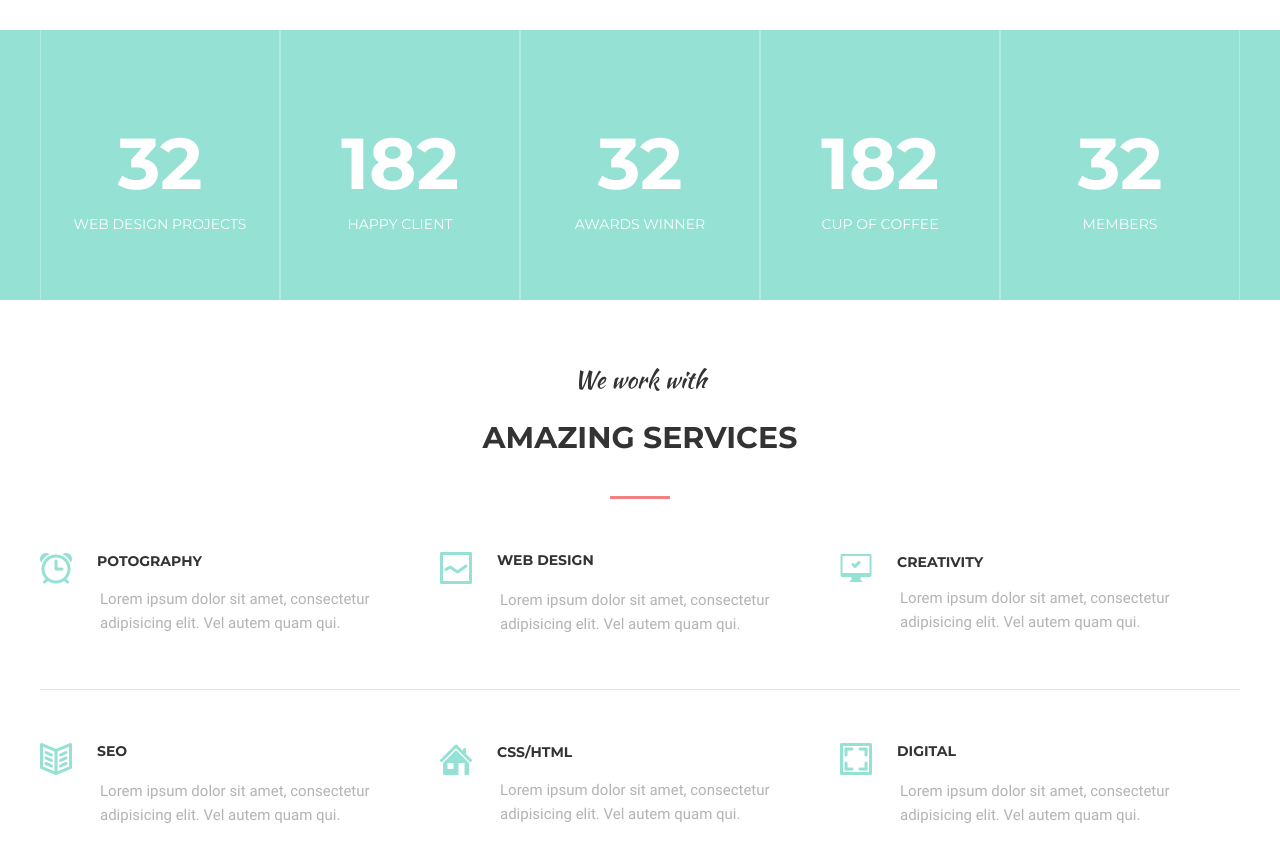
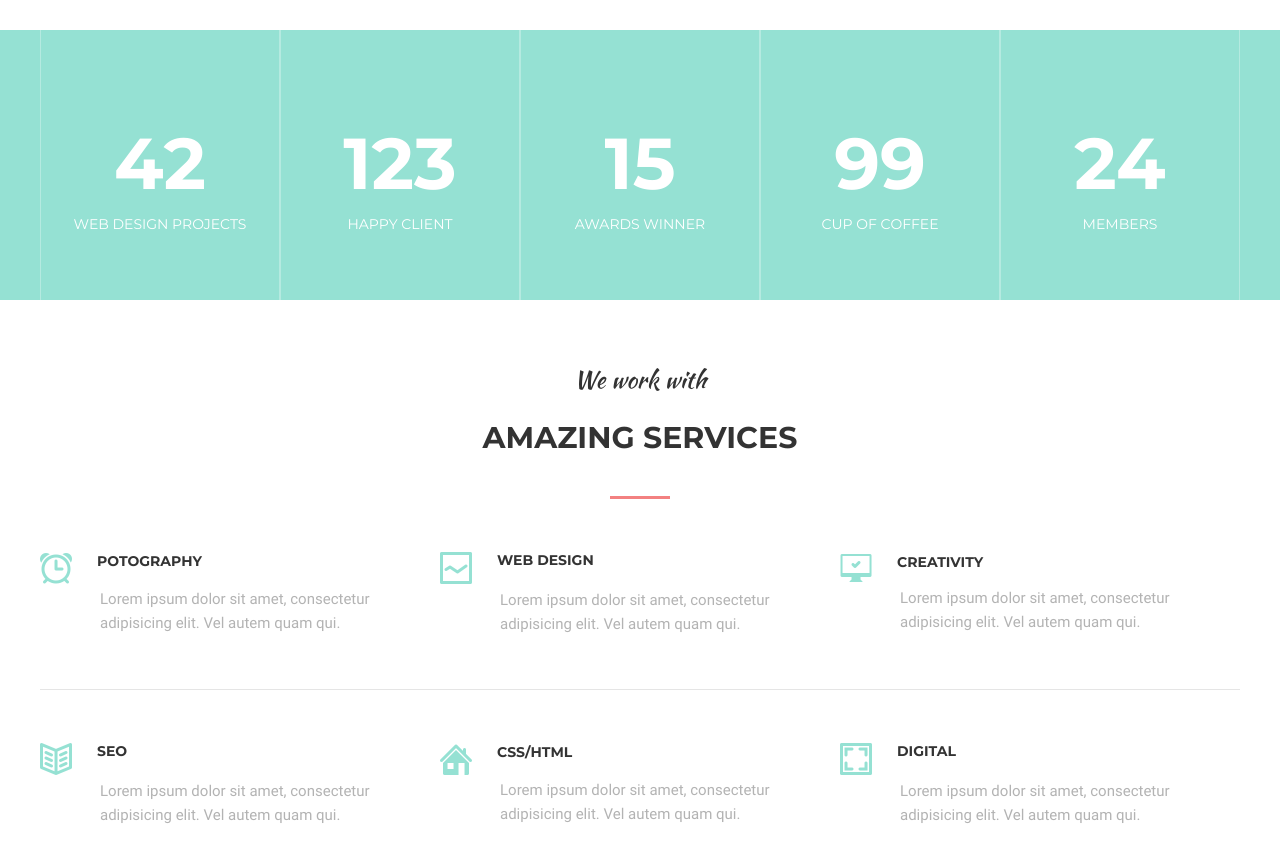
Before and after one commit to Warek01/MOGO, a website: page index.html in a window 1280 px wide. Shown: the part 1520-2382 px from the top of the page. Drawn offline with Linux system fonts and the light colour scheme.

Commit message:
Counter on scroll fixed, minor fixes

```diff
--- a/script.js
+++ b/script.js
@@ -9,32 +9,31 @@
       if (document.documentElement.scrollTop >= 865 && document.documentElement.scrollTop <= 1560) {
          for (let fact of facts) {
 
-            let limit = fact.textContent;
+            let limit = parseInt(fact.textContent);
             let i = 0;
 
             fact.textContent = 0;
 
             setTimeout(() => {
 
-               console.log(fact, limit)
-
                if (limit > 50) {
                   let interval = setInterval(() => {
                      fact.textContent = i;
+                     if (i === limit) clearInterval(interval);
                      i++;
-                     if (i - 1 === limit) clearInterval(interval);
+                     console.log(i, limit, limit === i)
                   }, 18);
                } else if (limit === 42) {
                   let interval = setInterval(() => {
                      fact.textContent = i;
+                     if (i === limit) clearInterval(interval);
                      i++;
-                     if (i - 1 === limit) clearInterval(interval);
                   }, 75);
                } else {
                   let interval = setInterval(() => {
                      fact.textContent = i;
+                     if (i === limit) clearInterval(interval);
                      i++;
-                     if (i - 1 === limit) clearInterval(interval);
                   }, 100);
                }
             }, 750);
@@ -84,9 +83,10 @@ let isDropdownBlocked = false;
 
 !function slider() {
 
-   let comments = $(".comment-section-wrapper ul.comments"), // comments slider
-      offset = -1140;
+   let comments = $(".comment-section-wrapper ul.comments"); // comments slider
+   let offset = -1140;
 
+   // Slide width: 1140px
    $(".comment-section-wrapper img.arrow-right").click(function (e) {
       if (offset > -1140 * 4) {
 
```
Also changed, not shown: style.scss (+5 -4 lines).
